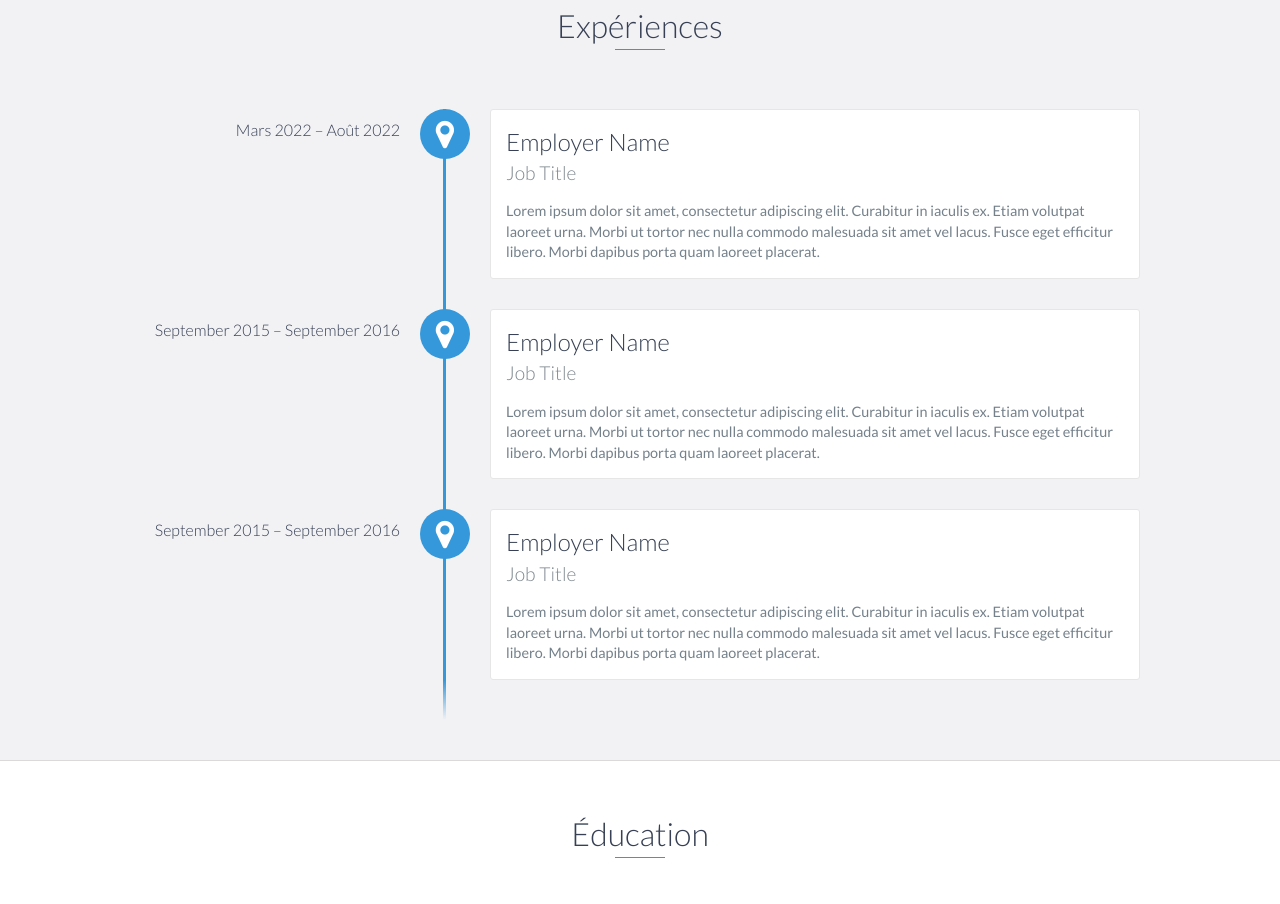
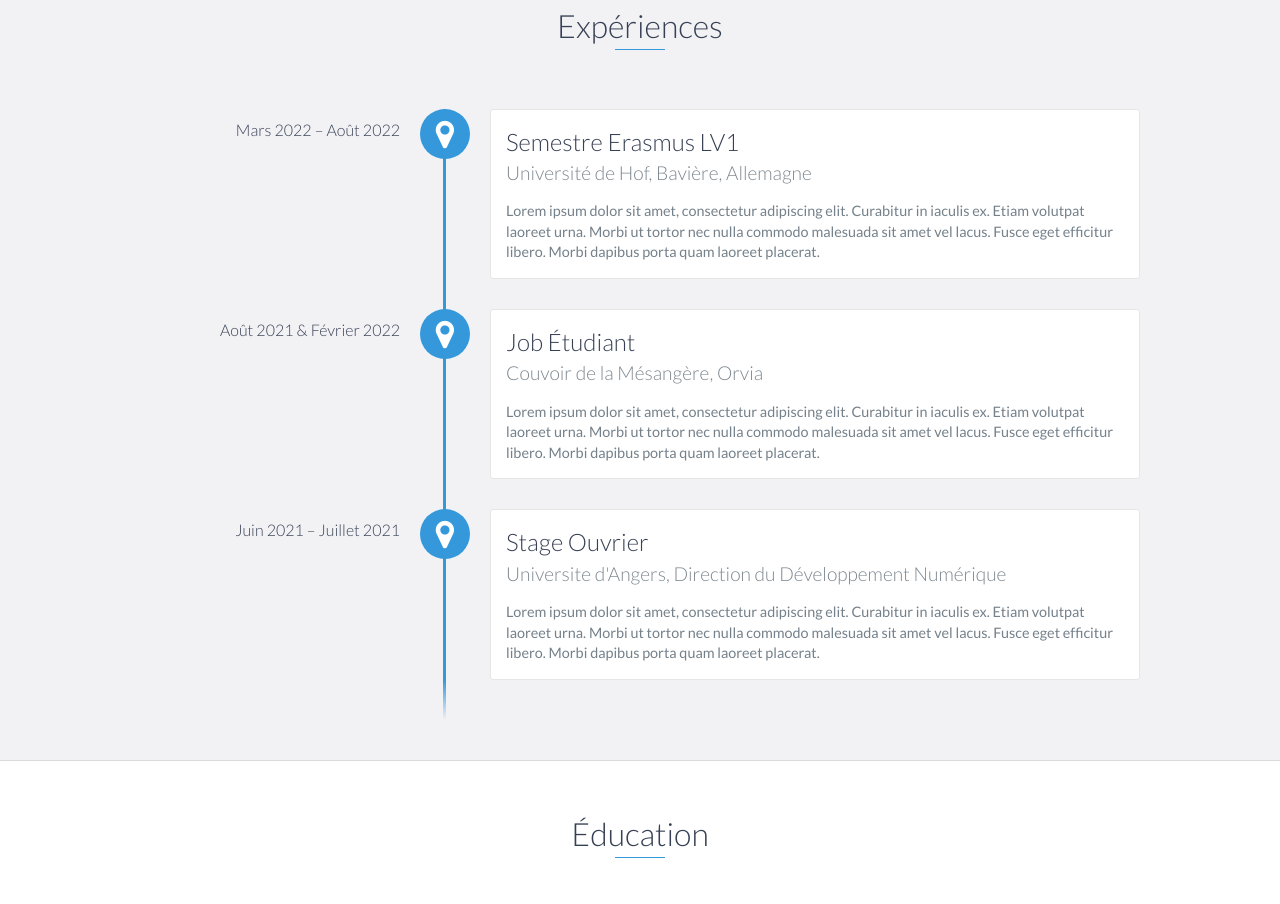
Before and after one commit to Ssilverf0xX/ssilverf0xx.github.io, a website: page index.html in a window 1280 px wide. Shown: the part 1158-2062 px from the top of the page. Drawn offline with nearby package versions, Linux system fonts and the light colour scheme.

Commit message:
titres et dates

```diff
--- a/index.html
+++ b/index.html
@@ -87,24 +87,24 @@
         <h2 class="heading">Expériences</h2>
         <div id="experience-timeline">
             <div data-date="Mars 2022 – Août 2022">
-                <h3>Employer Name</h3>
-                <h4>Job Title</h4>
+                <h3>Semestre Erasmus LV1</h3>
+                <h4>Université de Hof, Bavière, Allemagne</h4>
                 <p>
                     Lorem ipsum dolor sit amet, consectetur adipiscing elit. Curabitur in iaculis ex. Etiam volutpat laoreet urna. Morbi ut tortor nec nulla commodo malesuada sit amet vel lacus. Fusce eget efficitur libero. Morbi dapibus porta quam laoreet placerat.
                 </p>
             </div>
 
-            <div data-date="September 2015 – September 2016">
-                <h3>Employer Name</h3>
-                <h4>Job Title</h4>
+            <div data-date="Août 2021 & Février 2022">
+                <h3>Job Étudiant</h3>
+                <h4>Couvoir de la Mésangère, Orvia</h4>
                 <p>
                     Lorem ipsum dolor sit amet, consectetur adipiscing elit. Curabitur in iaculis ex. Etiam volutpat laoreet urna. Morbi ut tortor nec nulla commodo malesuada sit amet vel lacus. Fusce eget efficitur libero. Morbi dapibus porta quam laoreet placerat.
                 </p>
             </div>
 
-            <div data-date="September 2015 – September 2016">
-                <h3>Employer Name</h3>
-                <h4>Job Title</h4>
+            <div data-date="Juin 2021 – Juillet 2021">
+                <h3>Stage Ouvrier</h3>
+                <h4>Universite d'Angers, Direction du Développement Numérique</h4>
                 <p>
                     Lorem ipsum dolor sit amet, consectetur adipiscing elit. Curabitur in iaculis ex. Etiam volutpat laoreet urna. Morbi ut tortor nec nulla commodo malesuada sit amet vel lacus. Fusce eget efficitur libero. Morbi dapibus porta quam laoreet placerat.
                 </p>
```
